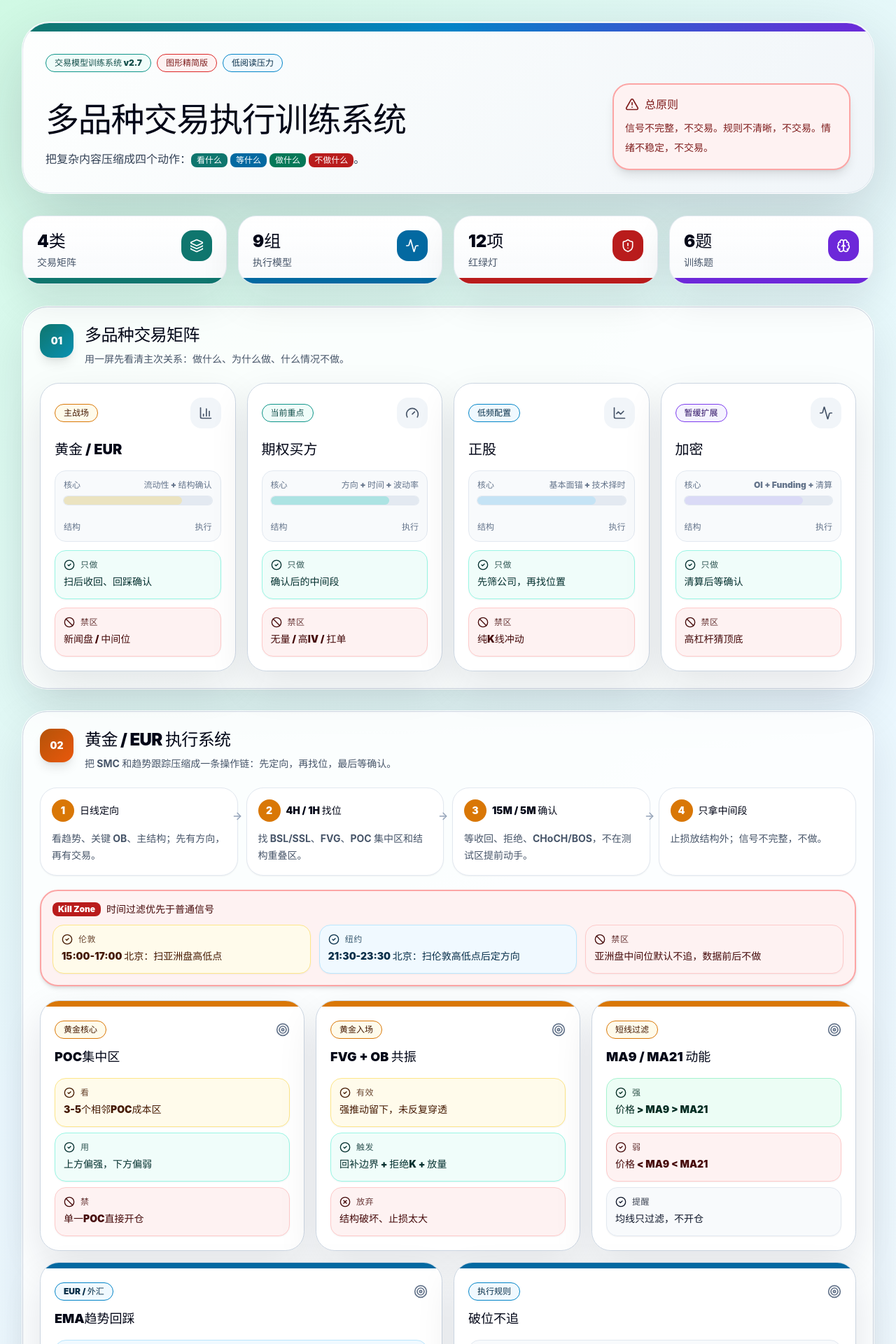
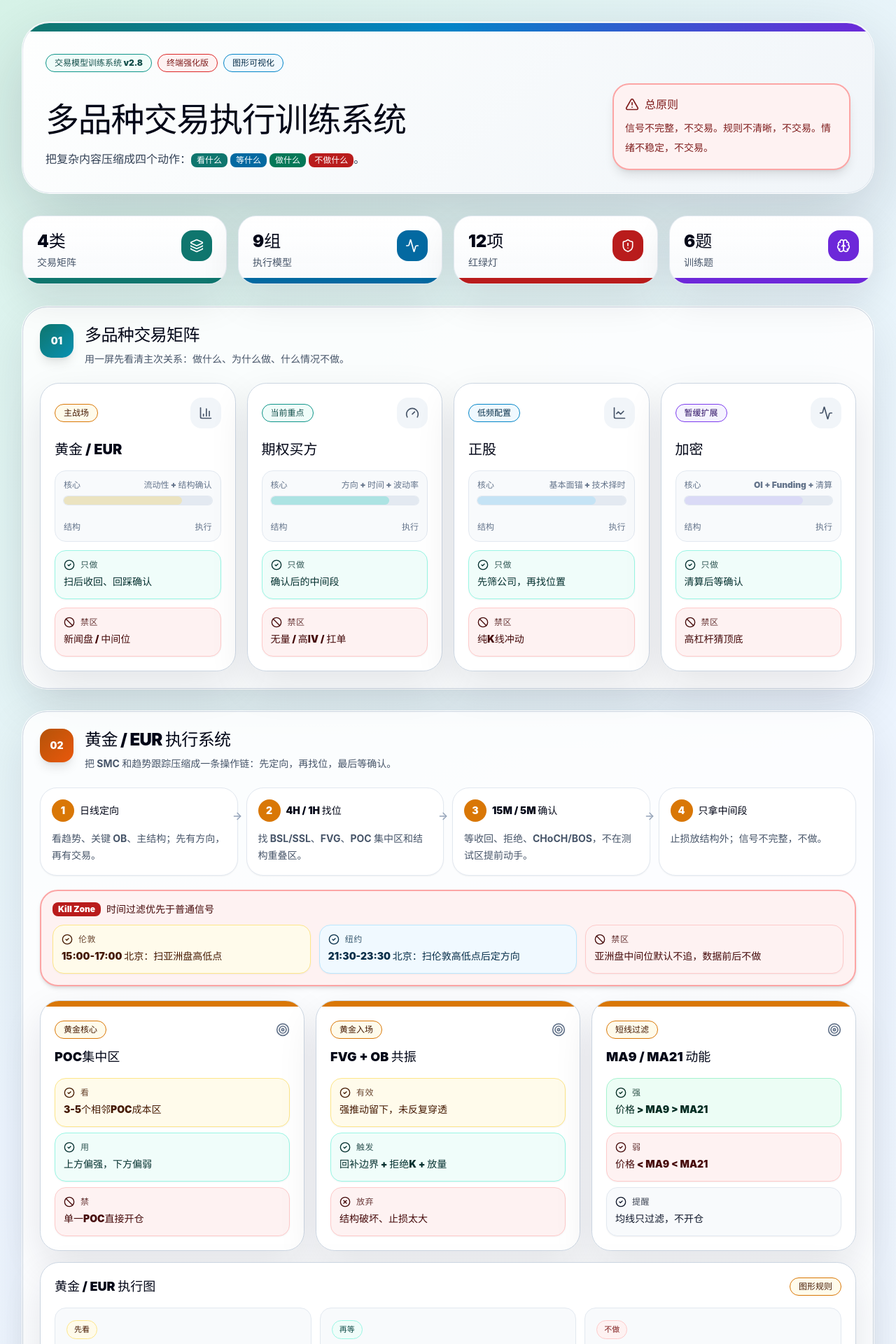
Before and after one commit to TPCapital/ModelTrade-, a React (Vite) app: page / in a window 1280 px wide. Shown: the top 1920 px of the page at 70% size. Built offline with nearby package versions, Linux system fonts and the light colour scheme.

Commit message:
Add files via upload

```diff
--- a/src/App.jsx
+++ b/src/App.jsx
@@ -266,32 +266,126 @@ function HeatWindow({ title, rows }) {
 
 function RiskBiasMeter({ label, value, tone = "teal" }) {
   const [hovered, setHovered] = useState(false);
-  const toneMap = {
-    teal: "bg-teal-600",
-    amber: "bg-amber-500",
-    red: "bg-red-600",
-    blue: "bg-sky-600",
-    green: "bg-emerald-600",
+  const levels = [
+    { max: 25, text: "低", count: 1 },
+    { max: 50, text: "中", count: 2 },
+    { max: 75, text: "高", count: 3 },
+    { max: 100, text: "极高", count: 4 },
+  ];
+  const current = levels.find((l) => value <= l.max) || levels[levels.length - 1];
+  const theme = {
+    teal: {
+      chip: "border-teal-200 bg-teal-50 text-teal-900",
+      bar: "bg-teal-600",
+      soft: "bg-teal-100",
+    },
+    amber: {
+      chip: "border-amber-200 bg-amber-50 text-amber-950",
+      bar: "bg-amber-500",
+      soft: "bg-amber-100",
+    },
+    red: {
+      chip: "border-red-200 bg-red-50 text-red-900",
+      bar: "bg-red-600",
+      soft: "bg-red-100",
+    },
+    blue: {
+      chip: "border-sky-200 bg-sky-50 text-sky-900",
+      bar: "bg-sky-600",
+      soft: "bg-sky-100",
+    },
+    green: {
+      chip: "border-emerald-200 bg-emerald-50 text-emerald-900",
+      bar: "bg-emerald-600",
+      soft: "bg-emerald-100",
+    },
+  }[tone] || {
+    chip: "border-slate-200 bg-slate-50 text-slate-900",
+    bar: "bg-slate-700",
+    soft: "bg-slate-100",
   };
+
   return (
     <div
       className="rounded-2xl border border-slate-200 bg-white p-3 transition hover:border-slate-300"
       onMouseEnter={() => setHovered(true)}
       onMouseLeave={() => setHovered(false)}
     >
-      <div className="flex items-center justify-between text-xs font-black text-slate-500">
-        <span>{label}</span>
-        <span>{value}%</span>
+      <div className="flex items-center justify-between gap-2">
+        <div className="text-xs font-black text-slate-500">{label}</div>
+        <div className={cn("rounded-full border px-2.5 py-1 text-xs font-black", theme.chip)}>{current.text}</div>
       </div>
-      <div className="mt-2 h-2.5 overflow-hidden rounded-full bg-slate-100 ring-1 ring-slate-200">
-        <motion.div
-          className={cn("h-full rounded-full", toneMap[tone] || toneMap.teal)}
-          initial={false}
-          animate={{ width: hovered ? `${value}%` : `${Math.max(value * 0.35, 10)}%` }}
-          transition={{ duration: 0.65, ease: [0.22, 1, 0.36, 1] }}
-        />
+      <div className="mt-3 grid grid-cols-4 gap-2">
+        {[0, 1, 2, 3].map((i) => {
+          const active = i < current.count;
+          return (
+            <motion.div
+              key={i}
+              className={cn("h-2.5 rounded-full", active ? theme.bar : "bg-slate-200")}
+              initial={false}
+              animate={{ opacity: hovered ? 1 : active ? 0.92 : 0.5, scaleX: hovered && active ? 1 : 0.96 }}
+              transition={{ duration: 0.45, delay: i * 0.04 }}
+            />
+          );
+        })}
+      </div>
+      <div className="mt-2 flex items-center justify-between text-[11px] font-bold text-slate-500">
+        <span>优先级</span>
+        <span>{value >= 70 ? "可优先考虑" : value >= 40 ? "有条件参与" : "仅辅助判断"}</span>
       </div>
     </div>
+  );
+}
+
+function VerticalMacroFlow() {
+  const steps = [
+    { title: "先看绝对值", text: "VIX 区间先定环境：低波、中性、高压。" },
+    { title: "再看当日方向", text: "上行偏防守；下行偏进攻。" },
+    { title: "映射风险状态", text: "Risk ON / 过渡 / Risk OFF。" },
+    { title: "落实到动作", text: "Call 优先 / 降仓等待 / Put 或观望。" },
+  ];
+  return (
+    <div className="space-y-3">
+      {steps.map((step, i) => (
+        <div key={step.title} className="relative rounded-2xl border border-slate-200 bg-white p-4 shadow-sm">
+          <div className="flex items-start gap-3">
+            <div className="flex h-9 w-9 shrink-0 items-center justify-center rounded-full bg-slate-950 text-sm font-black text-white">{i + 1}</div>
+            <div>
+              <div className="text-sm font-black text-slate-950">{step.title}</div>
+              <div className="mt-1 text-xs font-bold leading-5 text-slate-600">{step.text}</div>
+            </div>
+          </div>
+          {i !== steps.length - 1 && <div className="ml-4 mt-3 h-5 w-px bg-slate-300" />}
+        </div>
+      ))}
+    </div>
+  );
+}
+
+function DecisionSignalBoard({ title, items, tone = "teal" }) {
+  const toneMap = {
+    teal: "border-teal-200 bg-teal-50 text-teal-900",
+    amber: "border-amber-200 bg-amber-50 text-amber-950",
+    blue: "border-sky-200 bg-sky-50 text-sky-900",
+    red: "border-red-200 bg-red-50 text-red-900",
+    violet: "border-violet-200 bg-violet-50 text-violet-900",
+  };
+  return (
+    <Card className="rounded-[1.7rem] border-slate-300 p-5 shadow-[0_20px_55px_rgba(15,23,42,0.10)]">
+      <div className="mb-4 flex items-center justify-between gap-3">
+        <h3 className="text-lg font-black text-slate-950">{title}</h3>
+        <Badge tone={tone}>图形规则</Badge>
+      </div>
+      <div className="grid gap-3 md:grid-cols-3">
+        {items.map((item) => (
+          <div key={item.title} className="rounded-2xl border border-slate-200 bg-slate-50 p-4">
+            <div className={cn("inline-flex rounded-full border px-2.5 py-1 text-[11px] font-black", toneMap[item.tone] || toneMap.teal)}>{item.kicker}</div>
+            <div className="mt-3 text-sm font-black text-slate-950">{item.title}</div>
+            <div className="mt-2 text-sm font-bold leading-6 text-slate-600">{item.text}</div>
+          </div>
+        ))}
+      </div>
+    </Card>
   );
 }
 
@@ -335,7 +429,7 @@ function MacroRadarBoard() {
         })}
       </div>
 
-      <Card className="rounded-[1.5rem] border-slate-300 bg-[linear-gradient(135deg,rgba(255,255,255,0.96),rgba(241,245,249,0.96))] p-4 shadow-[0_18px_45px_rgba(15,23,42,0.08)]">
+      <Card className="rounded-[1.5rem] border-slate-300 bg-[linear-gradient(135deg,rgba(255,255,255,0.98),rgba(241,245,249,0.96))] p-4 shadow-[0_18px_45px_rgba(15,23,42,0.08)]">
         <div className="flex items-center justify-between gap-3">
           <div>
             <div className="text-xs font-black uppercase tracking-wider text-slate-500">当前聚焦</div>
@@ -349,28 +443,18 @@ function MacroRadarBoard() {
           <RiskBiasMeter label="等待 / 降仓" value={current.bias.wait} tone="amber" />
           <RiskBiasMeter label="Put / 防守" value={current.bias.defend} tone="red" />
         </div>
+        <div className="mt-3 rounded-2xl border border-slate-200 bg-slate-50 p-3 text-xs font-bold leading-6 text-slate-600">
+          这里不再强调晦涩百分比，而用 <span className="font-black text-slate-900">低 / 中 / 高 / 极高</span> 表达动作优先级：更接近真实执行，而不是精确预测。
+        </div>
       </Card>
 
-      <div className="grid gap-4 lg:grid-cols-[1.15fr_0.85fr]">
+      <div className="grid gap-4 lg:grid-cols-[0.9fr_1.1fr]">
         <Card className="rounded-[1.5rem] border-slate-300 p-4 shadow-[0_18px_45px_rgba(15,23,42,0.08)]">
           <div className="flex items-center justify-between gap-3">
             <h4 className="text-base font-black text-slate-950">宏观决策流程</h4>
             <LineChart className="h-4 w-4 text-slate-500" />
           </div>
-          <div className="mt-4 grid gap-3 md:grid-cols-4">
-            {[
-              ["看绝对值", "VIX区间先定环境"],
-              ["看当日方向", "上行偏防守，下行偏进攻"],
-              ["映射风险偏好", "Risk ON / 过渡 / Risk OFF"],
-              ["落实到品种", "Call / 降仓 / Put 或观望"],
-            ].map(([t, d], i) => (
-              <div key={t} className="relative rounded-2xl border border-slate-200 bg-slate-50 p-3">
-                <div className="mb-2 flex h-7 w-7 items-center justify-center rounded-full bg-slate-900 text-xs font-black text-white">{i + 1}</div>
-                <div className="text-sm font-black text-slate-950">{t}</div>
-                <div className="mt-1 text-xs font-bold leading-5 text-slate-600">{d}</div>
-              </div>
-            ))}
-          </div>
+          <div className="mt-4"><VerticalMacroFlow /></div>
         </Card>
         <Card className="rounded-[1.5rem] border-slate-300 bg-slate-50/80 p-4 shadow-[0_18px_45px_rgba(15,23,42,0.08)]">
           <h4 className="text-base font-black text-slate-950">重点提醒</h4>
@@ -654,6 +738,17 @@ function GoldEurSystem() {
         </div>
       </div>
       <div className="grid gap-4 lg:grid-cols-3">{goldModels.map((m) => <FlowCard key={m.title} {...m} />)}</div>
+      <div className="mt-4">
+        <DecisionSignalBoard
+          title="黄金 / EUR 执行图"
+          tone="amber"
+          items={[
+            { kicker: "先看", title: "环境", text: "Kill Zone + 主结构 + 关键流动性位。", tone: "amber" },
+            { kicker: "再等", title: "确认", text: "收回 / 拒绝 / CHoCH，不在测试区抢跑。", tone: "teal" },
+            { kicker: "不做", title: "禁区", text: "亚洲盘中间位、新闻前后、只到位不确认。", tone: "red" },
+          ]}
+        />
+      </div>
       <div className="mt-4 grid gap-4 lg:grid-cols-2">{eurModels.map((m) => <FlowCard key={m.title} {...m} />)}</div>
     </section>
   );
@@ -672,6 +767,17 @@ function OptionSystem() {
           { label: "波动率", text: "波段优先 IVR < 40；IVR > 60 降仓或放弃" },
         ]}
       />
+      <div className="mt-5">
+        <DecisionSignalBoard
+          title="期权执行信号灯"
+          tone="teal"
+          items={[
+            { kicker: "绿灯", title: "允许出手", text: "大盘/板块同向，VWAP确认，量能启动，价差小。", tone: "teal" },
+            { kicker: "黄灯", title: "谨慎处理", text: "IV偏高、时间一般、方向虽对但空间有限。", tone: "amber" },
+            { kicker: "红灯", title: "直接放弃", text: "开盘乱流、午盘横磨、反复穿VWAP、无量。", tone: "red" },
+          ]}
+        />
+      </div>
       <div className="mt-5 grid gap-4 xl:grid-cols-[1.1fr_0.9fr]">
         <Card className="rounded-[1.8rem] border-slate-300 p-5 shadow-[0_20px_55px_rgba(15,23,42,0.10)]">
           <div className="flex items-center justify-between gap-3">
@@ -754,6 +860,17 @@ function ExpansionSystem() {
           </div>
         </Card>
       </div>
+      <div className="mt-4">
+        <DecisionSignalBoard
+          title="正股 / 加密 低频动作面板"
+          tone="violet"
+          items={[
+            { kicker: "正股", title: "先筛后做", text: "先有公司质量，再等周线趋势和日线位置。", tone: "blue" },
+            { kicker: "加密", title: "先清算后确认", text: "先看极端，再等 5M / 15M K线确认。", tone: "violet" },
+            { kicker: "共通", title: "统一风控", text: "没有结构优势，不因热度和情绪出手。", tone: "red" },
+          ]}
+        />
+      </div>
     </section>
   );
 }
@@ -761,7 +878,7 @@ function ExpansionSystem() {
 function MacroAndModels() {
   return (
     <section className="mb-8 rounded-[2.2rem] border border-slate-300 bg-white/90 p-5 shadow-[0_24px_70px_rgba(15,23,42,0.10)] ring-1 ring-white md:p-6">
-      <SectionHeader number="05" title="宏观过滤 + 高胜率模型库" desc="把宏观过滤做成可扫视的图形版面，同时强化模型卡片的交互反馈。" tone="slate" />
+      <SectionHeader number="05" title="宏观过滤 + 高胜率模型库" desc="把宏观过滤、模型卡和执行逻辑进一步做成终端化界面：更少文字，更强层次，更快扫视。" tone="slate" />
       <div className="grid gap-4 xl:grid-cols-[1.02fr_0.98fr]">
         <Card className="rounded-[1.8rem] border-slate-300 p-5 shadow-[0_20px_55px_rgba(15,23,42,0.10)]">
           <div className="mb-4 flex items-center justify-between gap-3">
@@ -867,12 +984,12 @@ export default function TradingModelTrainingSystem() {
   );
 
   return (
-    <div className="min-h-screen bg-[radial-gradient(circle_at_top_left,#d1fae5_0,#ebf8ff_22%,#f8fafc_55%,#eef4fb_100%)] text-slate-900">
+    <div className="min-h-screen bg-[radial-gradient(circle_at_top_left,#d7f3e8_0,#edf5ff_20%,#f3f7fb_52%,#e8eef7_100%)] text-slate-900">
       <div className="mx-auto max-w-7xl px-4 py-8 md:px-8">
         <motion.header initial={{ opacity: 0, y: 18 }} animate={{ opacity: 1, y: 0 }} className="mb-8 overflow-hidden rounded-[2.4rem] border border-slate-200 bg-[linear-gradient(135deg,rgba(255,255,255,0.97),rgba(241,245,249,0.94))] shadow-[0_35px_100px_rgba(15,23,42,0.18)] ring-1 ring-white">
           <div className="h-3 bg-gradient-to-r from-teal-700 via-sky-600 to-violet-700" />
           <div className="p-6 md:p-8">
-            <div className="mb-4 flex flex-wrap gap-2"><Badge tone="teal">交易模型训练系统 v2.7</Badge><Badge tone="red">图形精简版</Badge><Badge tone="blue">低阅读压力</Badge></div>
+            <div className="mb-4 flex flex-wrap gap-2"><Badge tone="teal">交易模型训练系统 v2.8</Badge><Badge tone="red">终端强化版</Badge><Badge tone="blue">图形可视化</Badge></div>
             <div className="grid gap-6 lg:grid-cols-[1fr_340px] lg:items-end">
               <div>
                 <h1 className="text-3xl font-black tracking-tight text-slate-950 md:text-5xl">多品种交易执行训练系统</h1>
```
Also changed, not shown: 3 other files (tests, documents, lock files or other folders).
